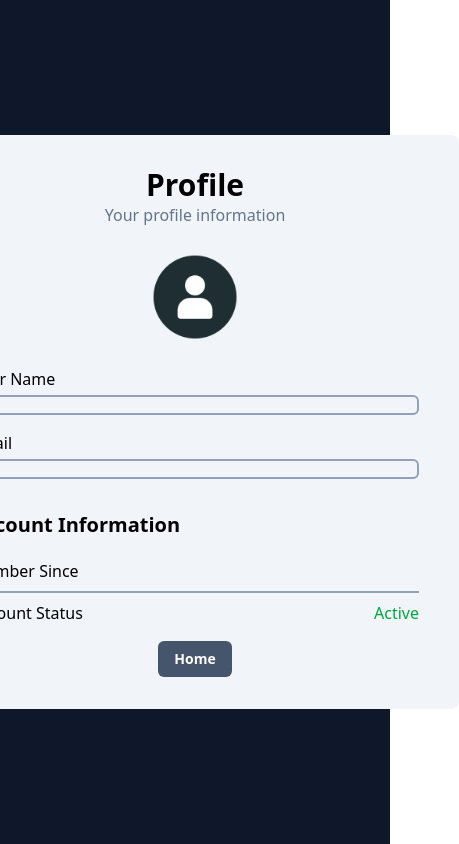
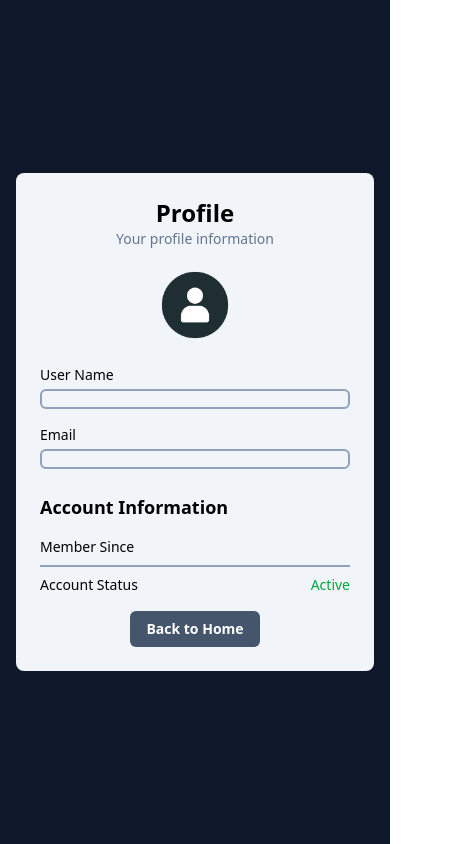
Before and after one commit to Akash-S-010/mern_TODO, a React (Vite) app in the folder Client/: page /profile in a window 390 px wide. Shown: the whole page, 459 px wide, since content can reach past the window. Built offline with nearby package versions, Linux system fonts and the light colour scheme; no server answers.

Commit message:
updated style

```diff
--- a/Client/src/pages/Profile.jsx
+++ b/Client/src/pages/Profile.jsx
@@ -4,59 +4,61 @@ import { useNavigate } from "react-router-dom";
 import { useAuthStore } from "../store/useAuthStore";
 
 const Profile = () => {
-
   const navigate = useNavigate();
-  const {authUser} = useAuthStore();
+  const { authUser } = useAuthStore();
 
   return (
-    <div className="profile h-screen bg-slate-900 flex justify-center items-center">
-      <div className="card bg-slate-100 px-10 py-8 rounded-lg ">
-        <h1 className="text-3xl font-bold text-center">Profile</h1>
-        <p className="text-slate-500 text-center">Your profile information</p>
-        <div className="w-[100px] h-[100px] mx-auto mt-5">
+    <div className="profile h-screen bg-slate-900 flex justify-center items-center px-4">
+      <div className="card bg-slate-100 px-6 py-6 sm:px-10 sm:py-8 rounded-lg w-full max-w-md">
+        <h1 className="text-2xl sm:text-3xl font-bold text-center">Profile</h1>
+        <p className="text-slate-500 text-center text-sm sm:text-base">
+          Your profile information
+        </p>
+        <div className="w-[80px] h-[80px] sm:w-[100px] sm:h-[100px] mx-auto mt-4 sm:mt-5">
           <img
             src={avatar}
             alt="avatar"
-            className="w-full h-full object-cover"
+            className="w-full h-full object-cover rounded-full"
           />
         </div>
         <div className="details mt-5">
-          <div className="input-container w-md mb-4">
-            <label htmlFor="name" className="block mb-1">
+          <div className="input-container w-full mb-4">
+            <label htmlFor="name" className="block mb-1 text-sm sm:text-base">
               User Name
             </label>
-            <div className="border w-full px-3 py-2 rounded-md border-2 border-slate-400 font-semibold text-slate-600">
+            <div className="border w-full px-3 py-2 rounded-md border-2 border-slate-400 font-semibold text-slate-600 text-sm sm:text-base">
               {authUser?.name}
             </div>
           </div>
-          <div className="input-container w-md">
-            <label htmlFor="email" className="block mb-1">
+          <div className="input-container w-full">
+            <label htmlFor="email" className="block mb-1 text-sm sm:text-base">
               Email
             </label>
-            <div className="border w-full px-3 py-2 rounded-md border-2 border-slate-400 font-semibold text-slate-600">
+            <div className="border w-full px-3 py-2 rounded-md border-2 border-slate-400 font-semibold text-slate-600 text-sm sm:text-base">
               {authUser?.email}
             </div>
           </div>
-          <div className="account-information mt-8">
-            <h1 className="text-xl font-semibold">Account Information</h1>
-            <div className="w-full flex justify-between mt-5">
+          <div className="account-information mt-6 sm:mt-8">
+            <h1 className="text-lg sm:text-xl font-semibold">
+              Account Information
+            </h1>
+            <div className="w-full flex justify-between mt-4 sm:mt-5 text-sm sm:text-base">
               <p>Member Since</p>
               <p>{authUser?.createdAt.split("T")[0]}</p>
             </div>
           </div>
           <hr className="my-2 border border-slate-400" />
-          <div className="w-full flex justify-between">
+          <div className="w-full flex justify-between text-sm sm:text-base">
             <p>Account Status</p>
             <p className="text-green-600">Active</p>
           </div>
         </div>
-
         <div className="w-full flex justify-center mt-4">
           <button
             className="bg-slate-600 transition hover:bg-slate-700 text-white font-semibold px-4 py-2 rounded-md text-sm cursor-pointer"
             onClick={() => navigate("/home")}
           >
-          Home
+            Back to Home
           </button>
         </div>
       </div>
```
Lines whose indentation alone changed are shown as unchanged.
